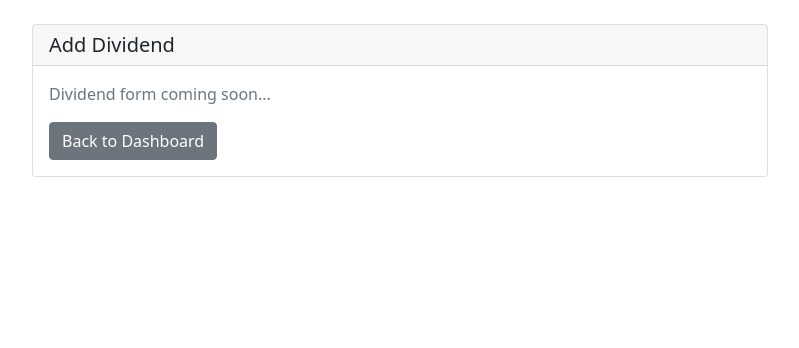
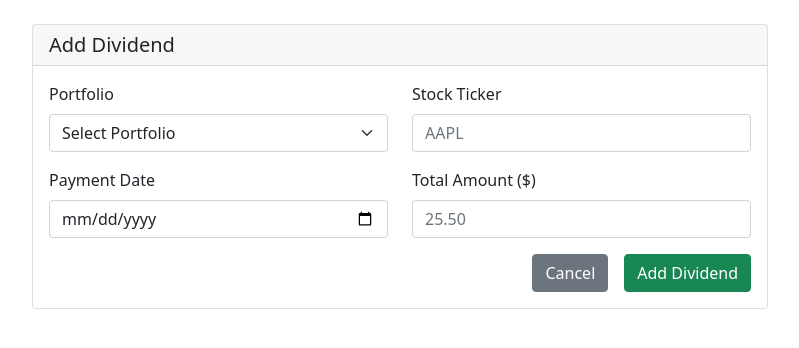
Before and after one commit to craigrow/MyStockTrackerApp, a Flask app: template app/templates/portfolio/add_dividend.html in a window 1280 px wide. Shown: the part 56-404 px from the top of the page, without its empty margins (240-1039 px from the left). Run offline with Flask 3, Linux system fonts and the light colour scheme; the template is opened without the code that fills it, so the values that code supplies are empty.

Commit message:
Implement dividend form and create feature gaps log
- Added complete dividend form with portfolio selector, ticker, date, and amount
- Implemented POST handling with validation and error messages
- Added auto-uppercase ticker formatting
- Created feature gaps log to track identified issues:
  1. Dividends should appear in Recent Activity box
  2. Need Total Dividends Received indicator on dashboard
- Users can now add both transactions and dividends to portfolios

```diff
--- a/app/services/portfolio_service.py
+++ b/app/services/portfolio_service.py
@@ -118,3 +118,6 @@ class PortfolioService:
     def get_cash_balance(self, portfolio_id):
         cash_balance = CashBalance.query.get(portfolio_id)
         return cash_balance.balance if cash_balance else 0.0
+
+    def get_all_portfolios(self):
+        return Portfolio.query.all()
--- a/app/templates/portfolio/add_dividend.html
+++ b/app/templates/portfolio/add_dividend.html
@@ -10,10 +10,52 @@
                 <h5 class="card-title mb-0">Add Dividend</h5>
             </div>
             <div class="card-body">
-                <p class="text-muted">Dividend form coming soon...</p>
-                <a href="{{ url_for('main.dashboard') }}" class="btn btn-secondary">Back to Dashboard</a>
+                <form method="POST">
+                    <div class="row">
+                        <div class="col-md-6 mb-3">
+                            <label for="portfolio_id" class="form-label">Portfolio</label>
+                            <select class="form-select" id="portfolio_id" name="portfolio_id" required>
+                                <option value="">Select Portfolio</option>
+                                {% for portfolio in portfolios %}
+                                    <option value="{{ portfolio.id }}" {{ 'selected' if portfolio.id == current_portfolio_id else '' }}>
+                                        {{ portfolio.name }}
+                                    </option>
+                                {% endfor %}
+                            </select>
+                        </div>
+                        <div class="col-md-6 mb-3">
+                            <label for="ticker" class="form-label">Stock Ticker</label>
+                            <input type="text" class="form-control" id="ticker" name="ticker" placeholder="AAPL" style="text-transform: uppercase" required>
+                        </div>
+                    </div>
+
+                    <div class="row">
+                        <div class="col-md-6 mb-3">
+                            <label for="payment_date" class="form-label">Payment Date</label>
+                            <input type="date" class="form-control" id="payment_date" name="payment_date" value="{{ today }}" required>
+                        </div>
+                        <div class="col-md-6 mb-3">
+                            <label for="total_amount" class="form-label">Total Amount ($)</label>
+                            <input type="number" class="form-control" id="total_amount" name="total_amount" step="0.01" min="0.01" placeholder="25.50" required>
+                        </div>
+                    </div>
+
+                    <div class="d-grid gap-2 d-md-flex justify-content-md-end">
+                        <a href="{{ url_for('main.dashboard') }}" class="btn btn-secondary me-md-2">Cancel</a>
+                        <button type="submit" class="btn btn-success">Add Dividend</button>
+                    </div>
+                </form>
             </div>
         </div>
     </div>
 </div>
 {% endblock %}
+
+{% block scripts %}
+<script>
+// Auto-uppercase ticker
+document.getElementById('ticker').addEventListener('input', function(e) {
+    e.target.value = e.target.value.toUpperCase();
+});
+</script>
+{% endblock %}
```
Also changed, not shown: FEATURE_GAPS.md (added, +6 -0 lines), app/__init__.py (+9 -1 lines), app/views/portfolio.py (+49 -2 lines), tests/conftest.py (+2 -0 lines), tests/test_models.py (+3 -1 lines), tests/test_services.py (+17 -6 lines).
